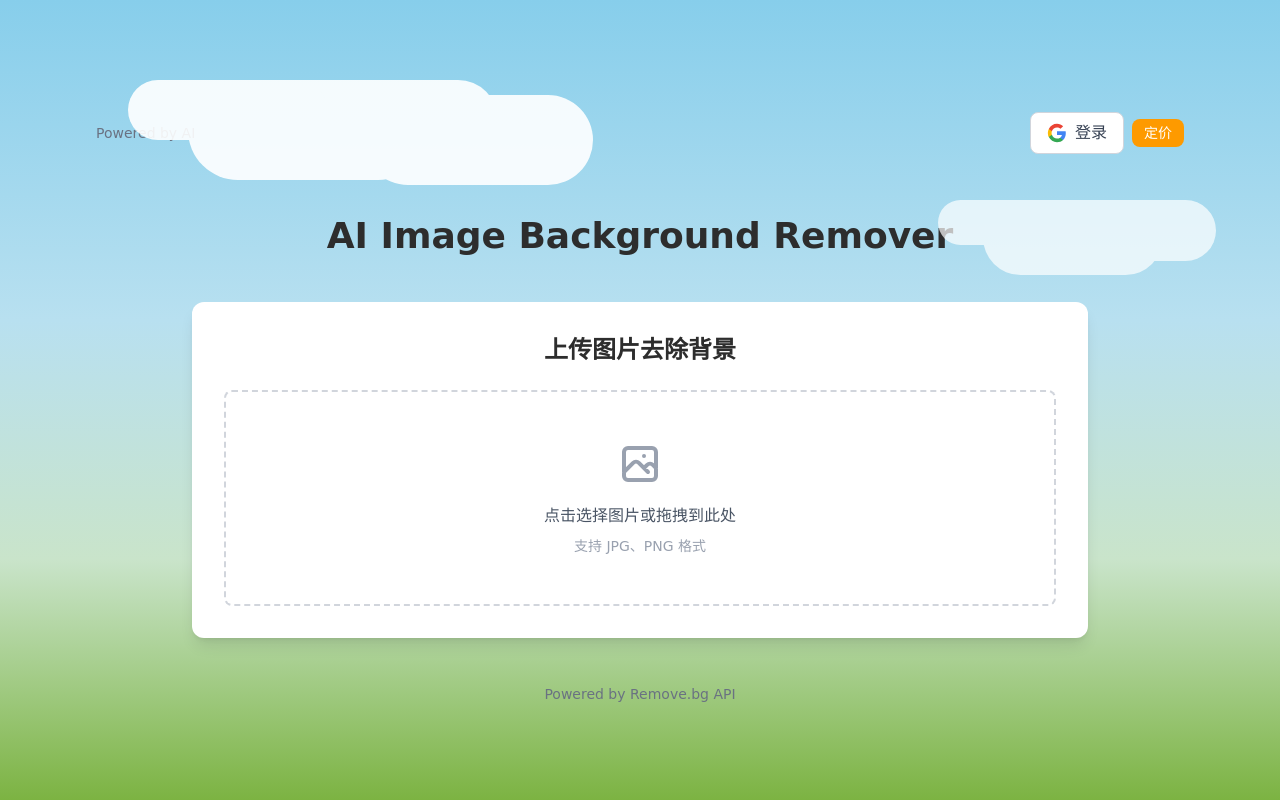
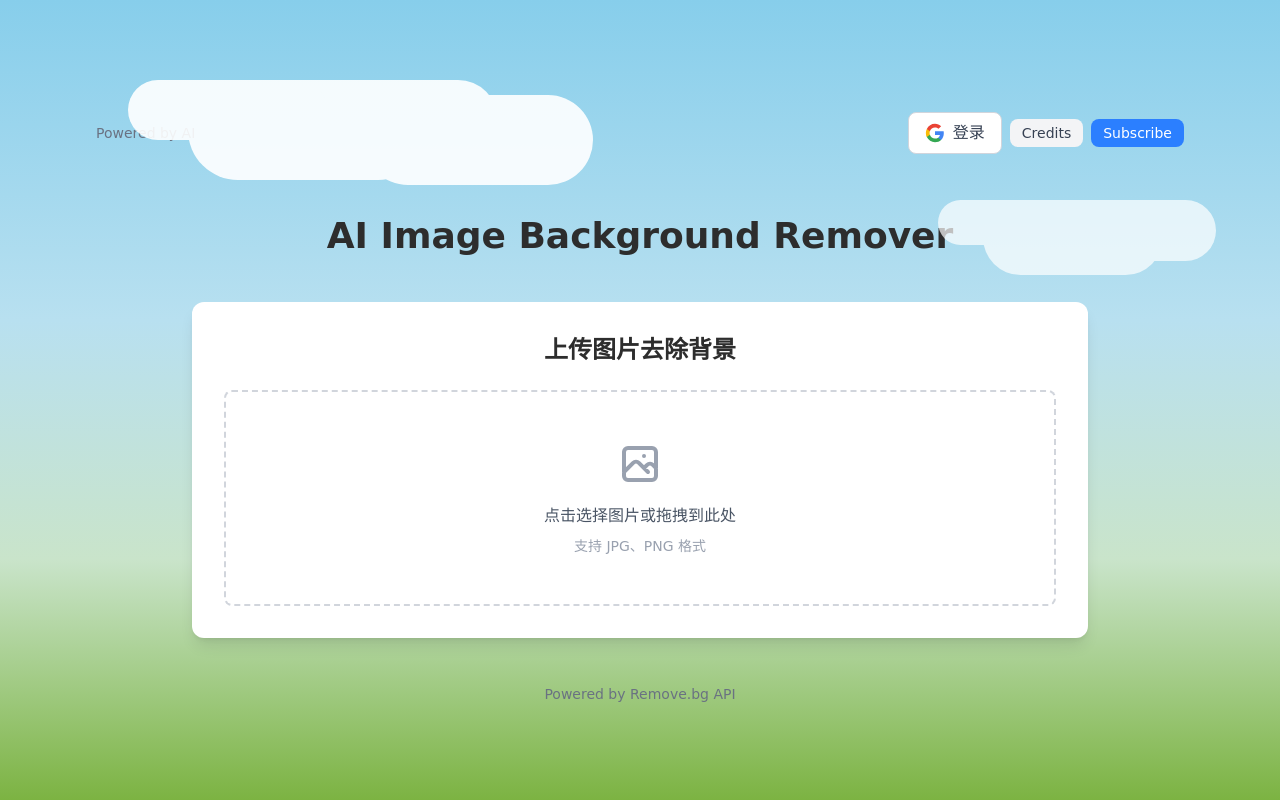
Before and after one commit to yudellardenkzlu8607-beep/image-background-remover, a Next.js app: page / in a window 1280 px wide. Built offline with nearby package versions, Linux system fonts and the light colour scheme; no server answers.

Commit message:
fix: 首页添加 Credits 和 Subscribe 按钮

```diff
--- a/src/app/page.tsx
+++ b/src/app/page.tsx
@@ -199,9 +199,15 @@ export default function Home() {
             </a>
             <a
               href="/pricing"
-              className="px-3 py-1 text-sm rounded-lg bg-amber-500 text-white hover:bg-amber-600 transition"
+              className="px-3 py-1 text-sm rounded-lg bg-gray-100 text-gray-700 hover:bg-gray-200 transition"
             >
-              定价
+              Credits
+            </a>
+            <a
+              href="/pricing"
+              className="px-3 py-1 text-sm rounded-lg bg-blue-500 text-white hover:bg-blue-600 transition font-medium"
+            >
+              Subscribe
             </a>
           </div>
         )}
```
Also changed, not shown: 15 other files (tests, documents, lock files or other folders).
